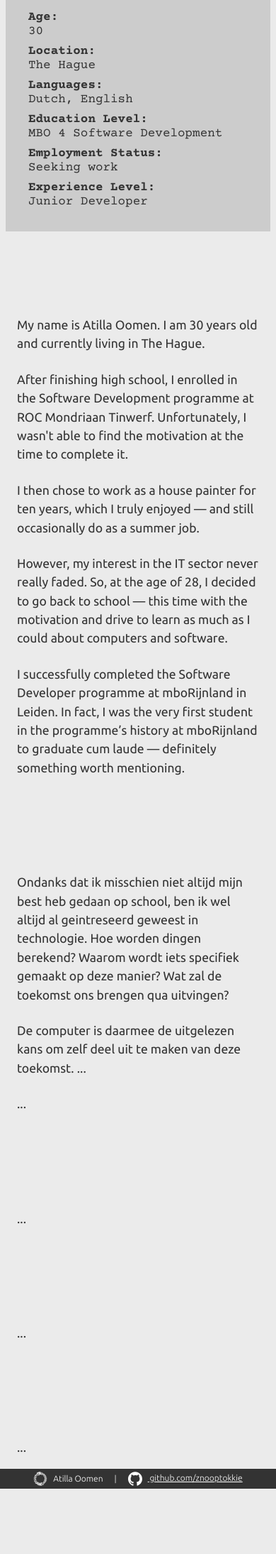
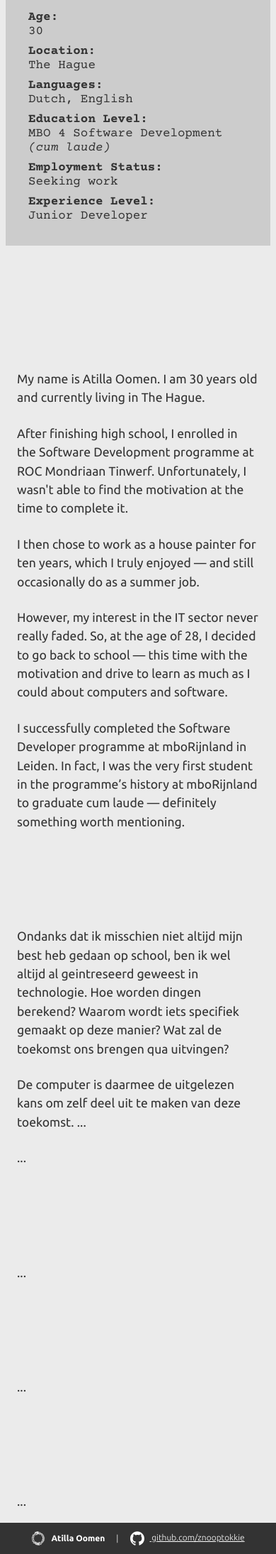
Before and after one commit to Znooptokkie/Portfolio, a Flask app: page / in a window 390 px wide. Shown: the part 192-2381 px from the top of the page at 71% size. Before the commit the page ends 2289 px from the top, so only its background shows below. Run offline with Flask 3, Linux system fonts and the light colour scheme; some web fonts are replaced.

Commit message:
FIX: Small styling things added

```diff
--- a/app/static/style/css/main.css
+++ b/app/static/style/css/main.css
@@ -165,7 +165,7 @@ main .cv-banner-section .cv-short-info .cv-short-second-div p:nth-child(1) {
   width: 13rem;
 }
 main .cv-articles-section {
-  margin-top: 7.5rem;
+  margin-top: 2.5rem;
   display: flex;
   flex-direction: column;
   gap: 5rem;
@@ -187,6 +187,7 @@ footer {
   justify-content: center;
   align-items: center;
   gap: 0.5rem;
+  padding: 0.5rem 0;
 }
 footer p {
   color: white;
@@ -359,7 +360,7 @@ footer .footer-svg a svg {
     margin-top: 0.5rem;
   }
   main .cv-articles-section {
-    margin-top: 0;
+    margin-top: 3.5rem;
     gap: 0;
   }
 }
--- a/app/static/style/sass/main.scss
+++ b/app/static/style/sass/main.scss
@@ -251,7 +251,7 @@ main
 
     .cv-articles-section
     {
-        margin-top: 7.5rem;
+        margin-top: 2.5rem;
         display: flex;
         flex-direction: column;
         gap: 5rem;
@@ -287,6 +287,7 @@ footer
     justify-content: center;
     align-items: center;
     gap: 0.5rem;
+    padding: .5rem 0;
 
     p
     {
@@ -796,7 +797,7 @@ footer
 
         .cv-articles-section
         {
-            margin-top: 0;
+            margin-top: 3.5rem;
             gap: 0;
         }
     }
--- a/app/templates/base.html
+++ b/app/templates/base.html
@@ -67,7 +67,7 @@
     {% block footer %}
     <footer>
         <img src="../static/images/logo_ouroborus_white.png" alt="Temporary icon of my website" width="20" height="20">
-        <p>Atilla Oomen</p>
+        <p><b>Atilla Oomen</b></p>
         <p>|</p>
         <p class="footer-svg">
             <a href="https://github.com/znooptokkie" target="_blank" rel="noopener">
--- a/app/templates/index.html
+++ b/app/templates/index.html
@@ -54,7 +54,7 @@
     <div class="cv-short-second-div">
         <div>
             <p>Education Level:</p>
-            <p>MBO 4 Software Development</p>
+            <p>MBO 4 Software Development <i>(cum laude)</i></p>
         </div>
         <div>
             <p>Employment Status:</p>
```
Also changed, not shown: 2 other files.
